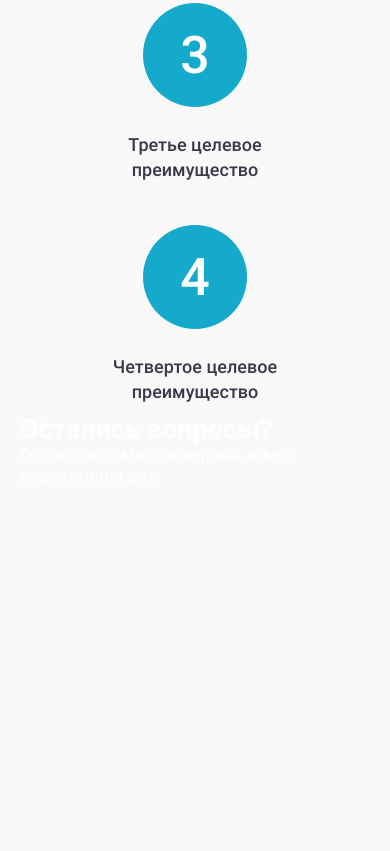
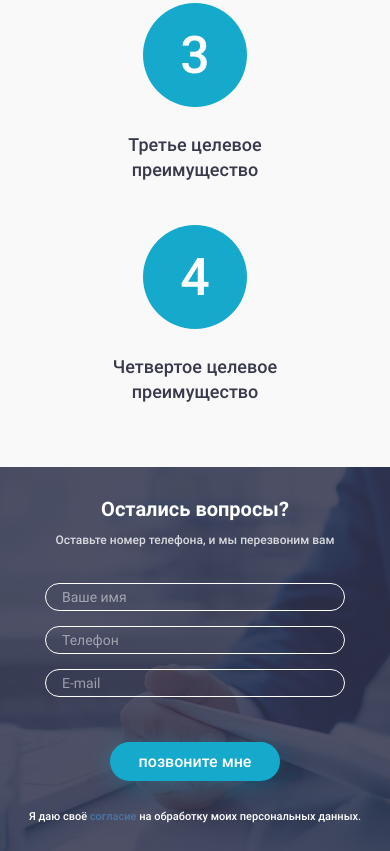
Before and after one commit to iiiivanCh/template, a plain HTML site: page index.html in a window 390 px wide. Shown: the part 1090-1941 px from the top of the page. Before the commit the page ends 1576 px from the top, so only its background shows below. Drawn offline with Linux system fonts and the light colour scheme.

Commit message:
add 3 section

```diff
--- a/index.html
+++ b/index.html
@@ -82,11 +82,21 @@
       </div>
     </div>
   </section>
-  <section class="forms">
-    <div class="container">
-      <h2 class="forms__title">Остались вопросы?</h2>
-      <p class="forms__text">Оставьте номер телефона, и мы перезвоним вам</p>
+  <section class="form">
+    <div class="form__background">
+      <div class="container">
+        <h2 class="form__title">Остались вопросы?</h2>
+        <p class="form__text1">Оставьте номер телефона, и мы перезвоним вам</p>
+        <div class="form__wrap">
+          <input type="text" name="" id="" placeholder="Ваше имя" class="form__input">
+          <input type="tel" name="" id="" placeholder="Телефон" class="form__input">
+          <input type="email" name="" id="" placeholder="E-mail" class="form__input">
+          <button class="form__button">позвоните мне</button>
+        </div>
+        <p class="form__text2">Я даю своё <a href="#" class="form__link">согласие</a> на обработку моих персональных
+          данных.</p>
 
+      </div>
     </div>
   </section>
 
--- a/style/firm.css
+++ b/style/firm.css
@@ -1,6 +1,6 @@
 .firm {
   padding-top: 20px;
-  padding-bottom: 10px;
+  padding-bottom: 30px;
 }
 
 .firm__wrapper {
--- a/style/forms.css
+++ b/style/forms.css
@@ -0,0 +1,193 @@
+.form {
+  padding-top: 42px;
+  /* padding-bottom: 30px; */
+}
+
+.form__background {
+  background-image:
+    linear-gradient(to top, rgba(47, 50, 75, 0.85), rgba(47, 50, 75, 0.85)),
+    url(../img/s2-men.jpg);
+  background-repeat: no-repeat;
+  background-size: cover;
+}
+
+.form__title {
+  margin-bottom: 17px;
+  padding-top: 71px;
+  font-weight: 700;
+  font-size: 35px;
+  line-height: 41px;
+  text-align: center;
+  color: var(--color-text-0);
+}
+
+.form__text1 {
+  margin-bottom: 50px;
+  font-weight: 500;
+  font-size: 22px;
+  line-height: 26px;
+  text-align: center;
+  color: var(--color-text-11);
+}
+
+.form__wrap {
+  margin-bottom: 55px;
+  display: flex;
+  flex-direction: column;
+  align-items: center;
+}
+
+.form__input {
+  padding-left: 25px;
+  width: 423px;
+  height: 44px;
+  border: 1.38235px solid var(--color-text-0);
+  border-radius: 50px;
+  font-weight: 400;
+  font-size: 22px;
+  line-height: 26px;
+  color: var(--color-text-12);
+  background-color: transparent;
+  outline: none;
+}
+
+.form__input:not(:last-of-type) {
+  margin-bottom: 21px;
+}
+
+.form__input::placeholder {
+  font-weight: 400;
+  font-size: 22px;
+  line-height: 26px;
+  color: var(--color-text-12);
+}
+
+.form__button {
+  margin-top: 51px;
+  padding: 11px 38px;
+  font-weight: 500;
+  font-size: 20px;
+  line-height: 23px;
+  border: 0;
+  border-radius: 50px;
+  color: var(--color-text-0);
+  background-color: var(--color-background-2);
+  box-shadow: 0px 4px 25px rgba(21, 169, 203, 0.3);
+}
+
+.form__text2 {
+  padding-bottom: 70px;
+  font-weight: 500;
+  font-size: 20px;
+  line-height: 23px;
+  text-align: center;
+  color: var(--color-text-0);
+}
+
+.form__link {
+  color: var(--color-text-3);
+}
+
+@media (max-width: 1199px) {
+
+  .form__title {
+    margin-bottom: 17px;
+    padding-top: 71px;
+    font-size: 32px;
+    line-height: 38px;
+  }
+
+  .form__text1 {
+    margin-bottom: 47px;
+    font-size: 20px;
+    line-height: 23px;
+  }
+
+  .form__wrap {
+    margin-bottom: 31px;
+  }
+
+  .form__input {
+    padding-left: 23px;
+    width: 377px;
+    height: 42px;
+    font-size: 20px;
+    line-height: 23px;
+  }
+
+  .form__input:not(:last-of-type) {
+    margin-bottom: 17px;
+  }
+
+  .form__input::placeholder {
+    font-size: 20px;
+    line-height: 23px;
+  }
+
+  .form__button {
+    margin-top: 50px;
+  }
+
+  .form__text2 {
+    padding-bottom: 56px;
+    font-size: 17px;
+    line-height: 20px;
+  }
+}
+
+@media (max-width: 767px) {
+  .form {
+    padding-top: 53px;
+    /* padding-bottom: 30px; */
+  }
+
+  .form__title {
+    margin-bottom: 12px;
+    padding-top: 31px;
+    font-size: 20px;
+    line-height: 23px;
+  }
+
+  .form__text1 {
+    margin-bottom: 36px;
+    font-size: 12px;
+    line-height: 14px;
+  }
+
+  .form__wrap {
+    margin-bottom: 29px;
+  }
+
+  .form__input {
+    padding-left: 16px;
+    max-width: 300px;
+    height: 28px;
+    border: 1px solid var(--color-text-0);
+    border-radius: 50px;
+    font-size: 14px;
+    line-height: 16px;
+  }
+
+  .form__input:not(:last-of-type) {
+    margin-bottom: 15px;
+  }
+
+  .form__input::placeholder {
+    font-size: 14px;
+    line-height: 16px;
+  }
+
+  .form__button {
+    margin-top: 45px;
+
+    padding: 10px 29px;
+    font-size: 16px;
+    line-height: 19px;
+  }
+
+  .form__text2 {
+    padding-bottom: 28px;
+    font-size: 11px;
+    line-height: 13px;
+  }
+}
--- a/style/style.css
+++ b/style/style.css
@@ -4,3 +4,4 @@
 @import "default_max.css";
 @import "header.css";
 @import "firm.css";
+@import "forms.css";
--- a/style/var.css
+++ b/style/var.css
@@ -1,7 +1,10 @@
 :root {
   --color-text-0: #FFFFFF;
   --color-text-1: rgba(255, 255, 255, 0.86);
+  --color-text-11: rgba(255, 255, 255, 0.8);
+  --color-text-12: rgba(255, 255, 255, 0.5);
   --color-text-2: #383A4C;
+  --color-text-3: #4A76A8;
   --color-background-1: #F9F9F9;
   --color-background-2: #15A9CB;
   ;
```
